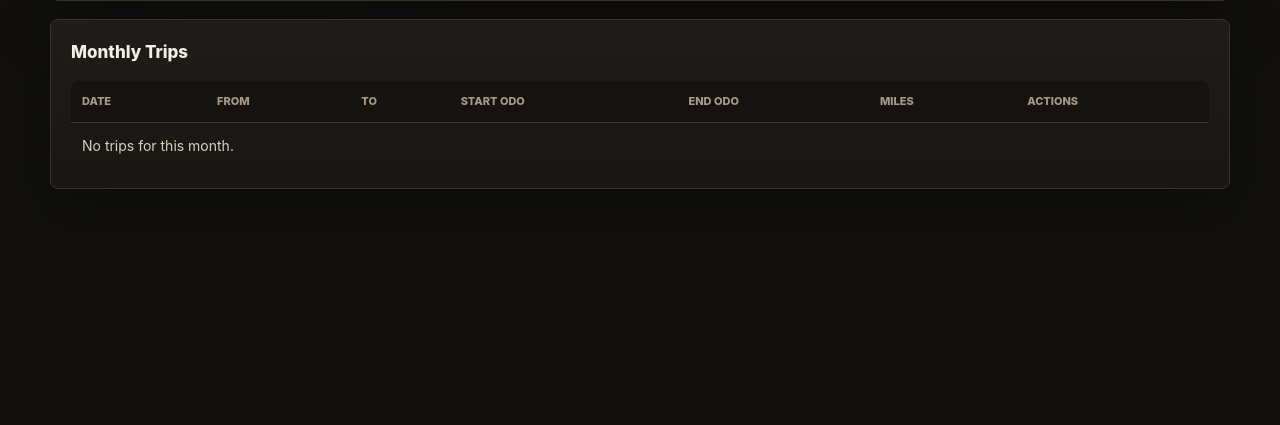
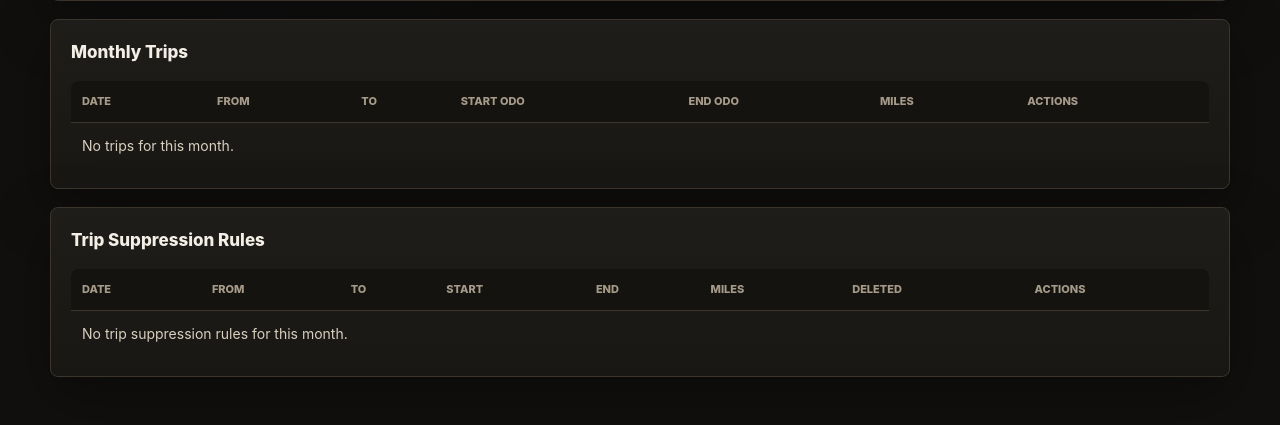
Before and after one commit to cosmicc/Mileage-Logger, a FastAPI app: page /trips in a window 1280 px wide. Shown: the part 375-800 px from the top of the page. Run offline with FastAPI, Linux system fonts and the light colour scheme.

Commit message:
Add trip supression removal

```diff
--- a/mileage_logger/web/routes.py
+++ b/mileage_logger/web/routes.py
@@ -18,6 +18,7 @@ from mileage_logger.config import get_settings
 from mileage_logger.database import get_db
 from mileage_logger.logging_config import redact_sensitive_text
 from mileage_logger.models import (
+    DeletedTrip,
     GasPriceSnapshot,
     MonthlyGasPrice,
     OwnTracksLocation,
@@ -383,6 +384,14 @@ def trips(
         .order_by(Trip.trip_date.desc(), Trip.started_at.desc())
     )
     all_trips = list(db.scalars(stmt))
+    suppressed_trips = list(
+        db.scalars(
+            select(DeletedTrip)
+            .where(DeletedTrip.trip_date >= start)
+            .where(DeletedTrip.trip_date < end)
+            .order_by(DeletedTrip.trip_date.desc(), DeletedTrip.started_at.desc())
+        )
+    )
     return templates.TemplateResponse(
         request,
         "trips.html",
@@ -395,6 +404,7 @@ def trips(
             "previous_month": previous_month,
             "next_year": next_year,
             "next_month": next_month,
+            "suppressed_trips": suppressed_trips,
         },
     )
 
@@ -479,6 +489,35 @@ def delete_trip_form(trip_id: int, db: Session = Depends(get_db)) -> RedirectRes
         deleted_trip.started_at.isoformat() if deleted_trip is not None else "",
         deleted_trip.ended_at.isoformat() if deleted_trip is not None else "",
     )
+    return RedirectResponse(
+        url=f"/trips?year={redirect_year}&month={redirect_month}",
+        status_code=303,
+    )
+
+
+@router.post("/trips/suppression/{deleted_trip_id}/delete")
+def delete_trip_suppression_form(
+    deleted_trip_id: int,
+    redirect_year: int = Form(...),
+    redirect_month: int = Form(...),
+    db: Session = Depends(get_db),
+) -> RedirectResponse:
+    _validate_month(redirect_month)
+    deleted_trip = db.get(DeletedTrip, deleted_trip_id)
+    if deleted_trip is None:
+        raise HTTPException(status_code=404, detail="Trip suppression rule not found")
+
+    logger.info(
+        "Removed trip suppression rule deleted_trip_id=%s origin=%s destination=%s "
+        "started_at=%s ended_at=%s",
+        deleted_trip.id,
+        deleted_trip.origin_name or "",
+        deleted_trip.destination_name or "",
+        deleted_trip.started_at.isoformat(),
+        deleted_trip.ended_at.isoformat(),
+    )
+    db.delete(deleted_trip)
+    db.commit()
     return RedirectResponse(
         url=f"/trips?year={redirect_year}&month={redirect_month}",
         status_code=303,
--- a/mileage_logger/web/templates/trips.html
+++ b/mileage_logger/web/templates/trips.html
@@ -98,4 +98,44 @@
     </tbody>
   </table>
 </section>
+
+<section class="panel">
+  <h2>Trip Suppression Rules</h2>
+  <table>
+    <thead>
+      <tr>
+        <th>Date</th>
+        <th>From</th>
+        <th>To</th>
+        <th>Start</th>
+        <th>End</th>
+        <th>Miles</th>
+        <th>Deleted</th>
+        <th>Actions</th>
+      </tr>
+    </thead>
+    <tbody>
+      {% for suppressed_trip in suppressed_trips %}
+      <tr>
+        <td>{{ suppressed_trip.trip_date }}</td>
+        <td>{{ suppressed_trip.origin_name or "-" }}</td>
+        <td>{{ suppressed_trip.destination_name or "-" }}</td>
+        <td>{{ suppressed_trip.started_at|local_datetime }}</td>
+        <td>{{ suppressed_trip.ended_at|local_datetime }}</td>
+        <td>{% if suppressed_trip.miles is not none %}{{ "%.2f"|format(suppressed_trip.miles) }}{% else %}-{% endif %}</td>
+        <td>{{ suppressed_trip.deleted_at|local_datetime }}</td>
+        <td>
+          <form action="/trips/suppression/{{ suppressed_trip.id }}/delete" method="post">
+            <input type="hidden" name="redirect_year" value="{{ year }}">
+            <input type="hidden" name="redirect_month" value="{{ month }}">
+            <button class="small-button danger" type="submit">Remove Rule</button>
+          </form>
+        </td>
+      </tr>
+      {% else %}
+      <tr><td colspan="8">No trip suppression rules for this month.</td></tr>
+      {% endfor %}
+    </tbody>
+  </table>
+</section>
 {% endblock %}
```
Also changed, not shown: tests/test_web.py (+55 -0 lines), CHANGELOG.md.
